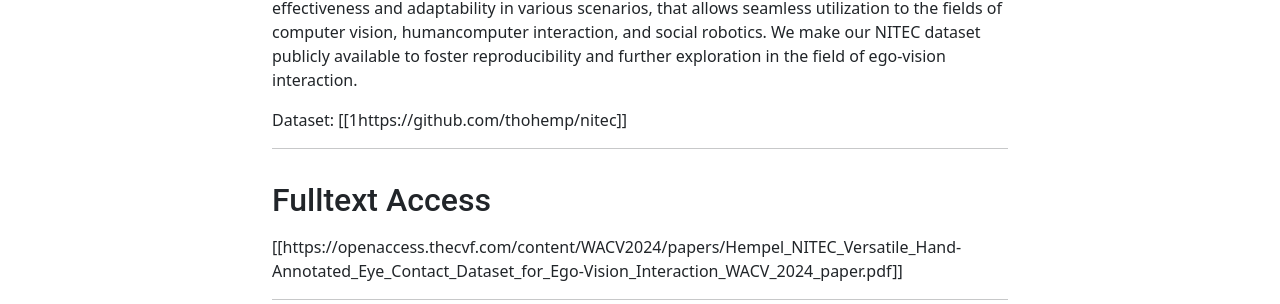
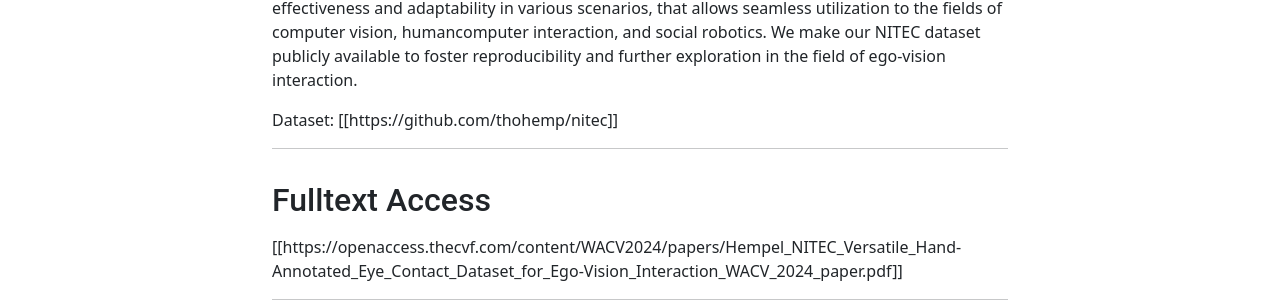
Before and after one commit to ovgu-nit/semiac, a Jekyll site: the page built from _posts/2024-01-01-NITEC.md, in a window 1280 px wide. Shown: the part 1236-1540 px from the top of the page. Built offline with Jekyll 4.4.1, drawn with Linux system fonts in a browser that asks for light colours; some of the changed lines change nothing that is shown.

Commit message:
Update 2024-01-01-NITEC.md

```diff
--- a/_posts/2024-01-01-NITEC.md
+++ b/_posts/2024-01-01-NITEC.md
@@ -1,6 +1,6 @@
 ---
-title: "NITEC: Versatile Hand-Annotated Eye Contact Dataset for Ego-Vision\rInteraction"
-description: "Eye contact is a crucial non-verbal interaction modality and plays an important role in our everyday social life.\rWhile humans are very sensitive to eye contact, the capabilities of machines to capture a person’s gaze are still\rmediocre. We tackle this challenge and present NITEC,\ra hand-annotated eye contact dataset for ego-vision interaction. NITEC exceeds existing datasets for ego-vision\reye contact in size and variety of demographics, social\rcontexts, and lighting conditions, making it a valuable\rresource for advancing ego-vision-based eye contact research. Our extensive evaluations on NITEC demonstrate\rstrong cross-dataset performance, emphasizing its effectiveness and adaptability in various scenarios, that allows\rseamless utilization to the fields of computer vision, humancomputer interaction, and social robotics. We make our\rNITEC dataset publicly available to foster reproducibility\rand further exploration in the field of ego-vision interaction."
+title: "NITEC: Versatile Hand-Annotated Eye Contact Dataset for Ego-Vision Interaction"
+description: "Eye contact is a crucial non-verbal interaction modality and plays an important role in our everyday social life. While humans are very sensitive to eye contact, the capabilities of machines to capture a person's gaze are still mediocre. We tackle this challenge and present NITEC, a hand-annotated eye contact dataset for ego-vision interaction. NITEC exceeds existing datasets for ego-vision eye contact in size and variety of demographics, social contexts, and lighting conditions, making it a valuable resource for advancing ego-vision-based eye contact research. Our extensive evaluations on NITEC demonstrate strong cross-dataset performance, emphasizing its effectiveness and adaptability in various scenarios, that allows seamless utilization to the fields of computer vision, humancomputer interaction, and social robotics. We make our NITEC dataset publicly available to foster reproducibility and further exploration in the field of ego-vision interaction."
 background: /assets/theme/images/header-img.jpg
 image: /assets/theme/images/nitec.png
 author: Thorsten Hempel, Magnus Jung, Ahmed abdelrahman, ayoub al-hamadi
@@ -16,9 +16,9 @@ tags:
 
 ## NITEC: Versatile Hand-Annotated Eye Contact Dataset for Ego-Vision Interaction
 
-Eye contact is a crucial non-verbal interaction modality and plays an important role in our everyday social life. While humans are very sensitive to eye contact, the capabilities of machines to capture a person’s gaze are still mediocre. We tackle this challenge and present NITEC, a hand-annotated eye contact dataset for ego-vision interaction. NITEC exceeds existing datasets for ego-vision eye contact in size and variety of demographics, social contexts, and lighting conditions, making it a valuable resource for advancing ego-vision-based eye contact research. Our extensive evaluations on NITEC demonstrate strong cross-dataset performance, emphasizing its effectiveness and adaptability in various scenarios, that allows seamless utilization to the fields of computer vision, humancomputer interaction, and social robotics. We make our NITEC dataset publicly available to foster reproducibility and further exploration in the field of ego-vision interaction.
+Eye contact is a crucial non-verbal interaction modality and plays an important role in our everyday social life. While humans are very sensitive to eye contact, the capabilities of machines to capture a person's gaze are still mediocre. We tackle this challenge and present NITEC, a hand-annotated eye contact dataset for ego-vision interaction. NITEC exceeds existing datasets for ego-vision eye contact in size and variety of demographics, social contexts, and lighting conditions, making it a valuable resource for advancing ego-vision-based eye contact research. Our extensive evaluations on NITEC demonstrate strong cross-dataset performance, emphasizing its effectiveness and adaptability in various scenarios, that allows seamless utilization to the fields of computer vision, humancomputer interaction, and social robotics. We make our NITEC dataset publicly available to foster reproducibility and further exploration in the field of ego-vision interaction.
 
-Dataset: [[1https://github.com/thohemp/nitec]]
+Dataset: [[https://github.com/thohemp/nitec]]
 ![](/enabling/assets/theme/images/EyeContactBasedEngagementForHRI2025.png)
 
 ---
```
